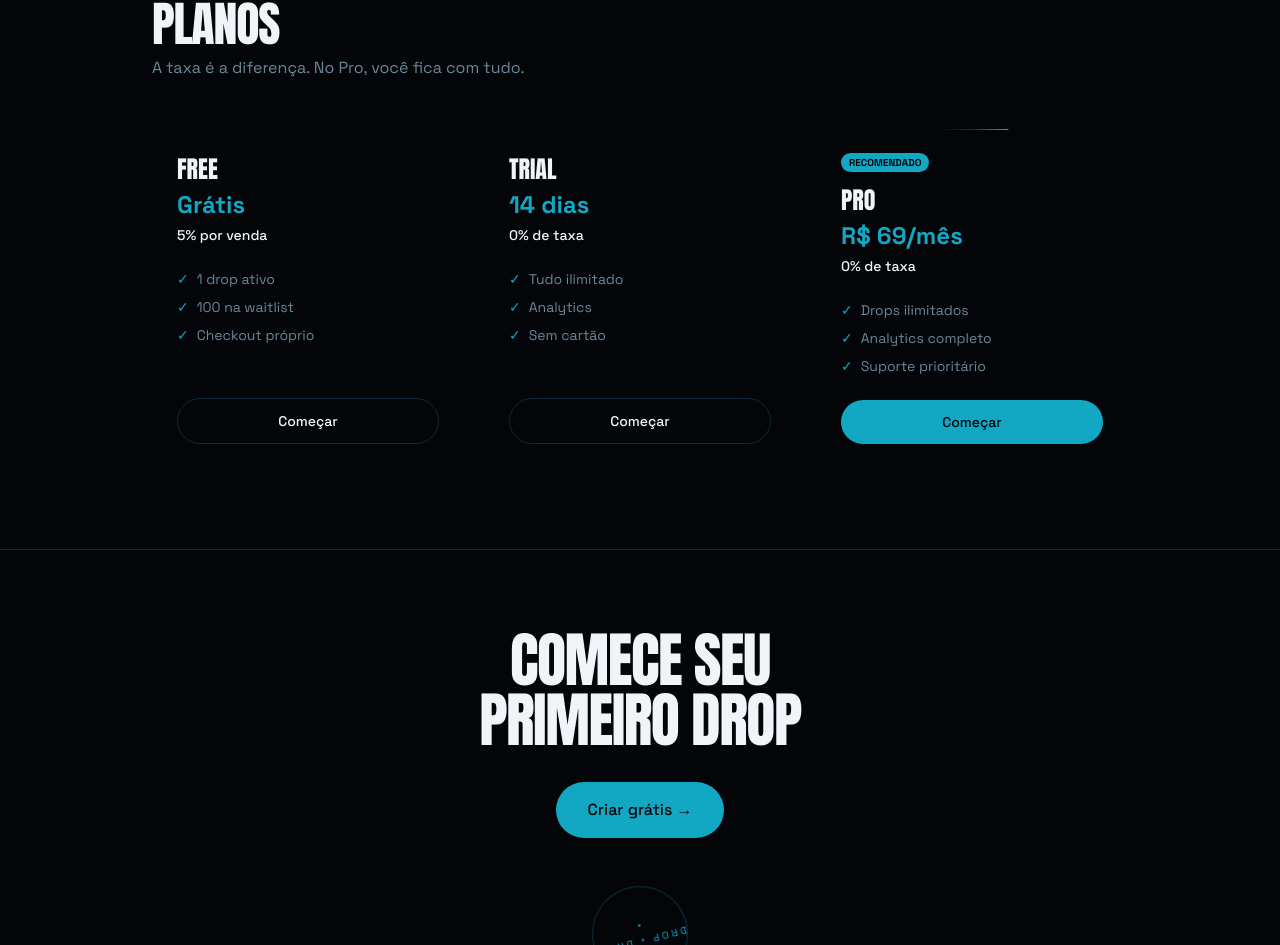
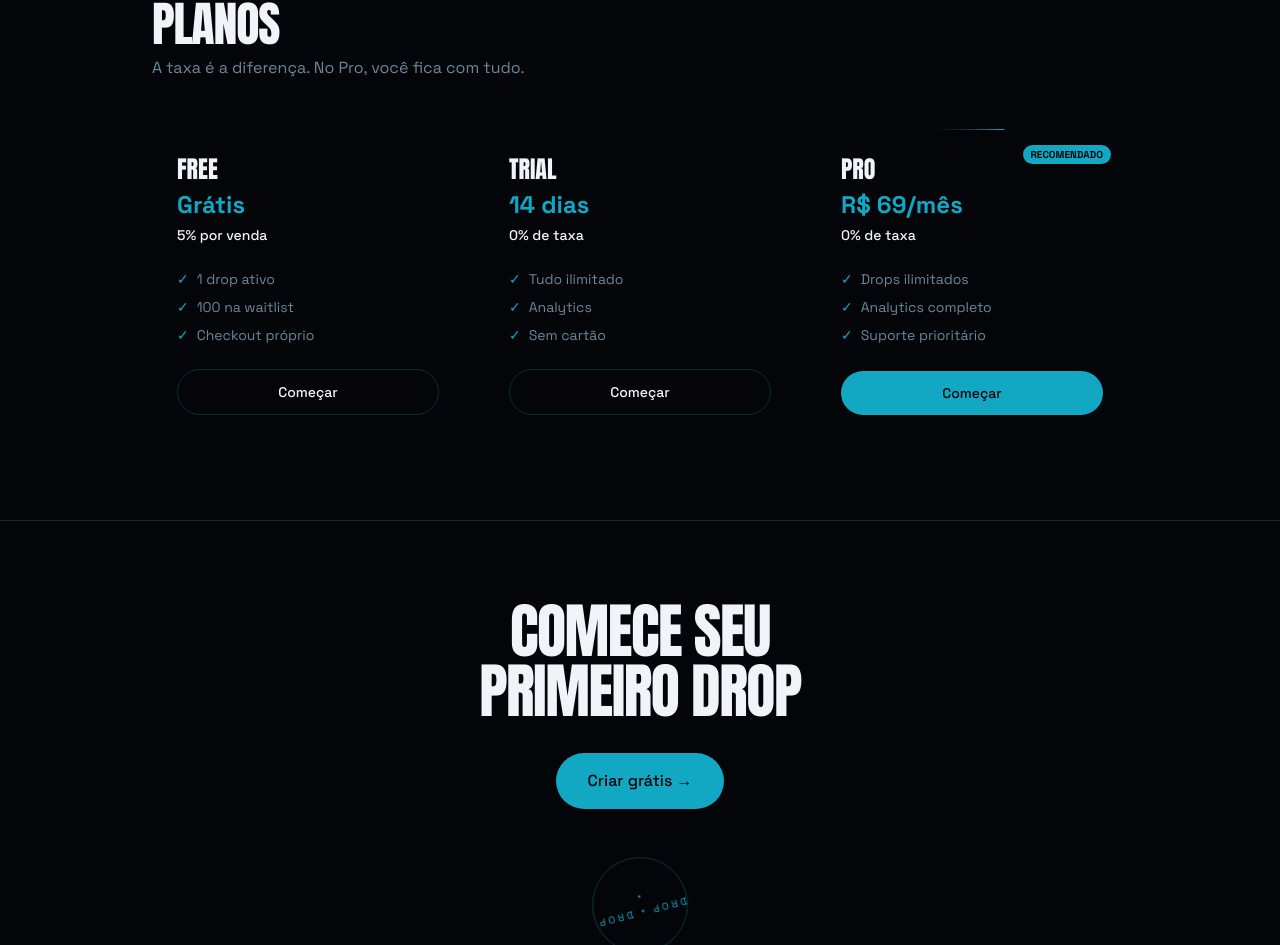
Before and after one commit to tamburro/drop, a Next.js app: page / in a window 1280 px wide. Shown: the part 3490-4435 px from the top of the page. Built offline with nearby package versions, Linux system fonts and the light colour scheme.

Commit message:
Pricing: absolute RECOMENDADO badge so cards/CTAs align

```diff
--- a/app/page.tsx
+++ b/app/page.tsx
@@ -264,7 +264,7 @@ export default function LandingPage() {
                 <div className="relative flex h-full flex-col p-6">
                   {p.highlight && (
                     <>
-                      <span className="mb-3 inline-block w-fit rounded-full bg-accent px-2 py-0.5 text-[10px] font-bold text-accent-foreground">
+                      <span className="absolute right-4 top-4 rounded-full bg-accent px-2 py-0.5 text-[10px] font-bold text-accent-foreground">
                         RECOMENDADO
                       </span>
                       <BorderBeam size={70} duration={6} />
```
